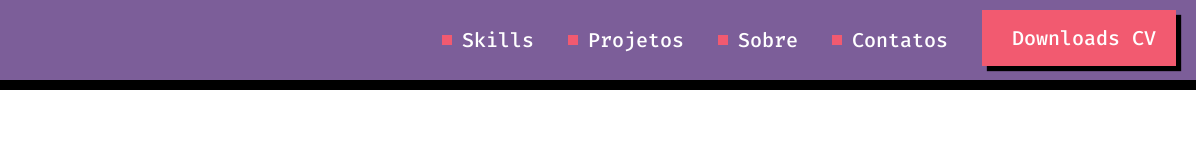
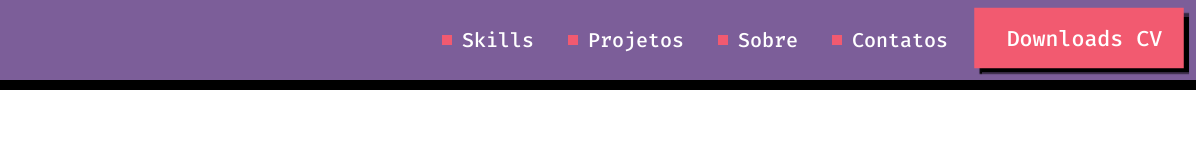
Before and after one commit to SilvioGazeta/curso-html-css-feliz, a plain HTML site: page index.html in a window 1280 px wide. In both pictures the pointer is over the link "Downloads CV". Shown: the full height of the page, 84-1280 px from the left. Drawn offline with Linux system fonts and the light colour scheme.

Commit message:
Header style > hover

```diff
--- a/css/style.css
+++ b/css/style.css
@@ -37,4 +37,9 @@ a::before {
     box-shadow: 5px 5px 1px #000;
     padding: 18px 20px;
     margin-right: 0;
+    transition: transform 100ms linear;
 }
+
+#button:hover {
+    transform: scale(1.08);
+}
```
